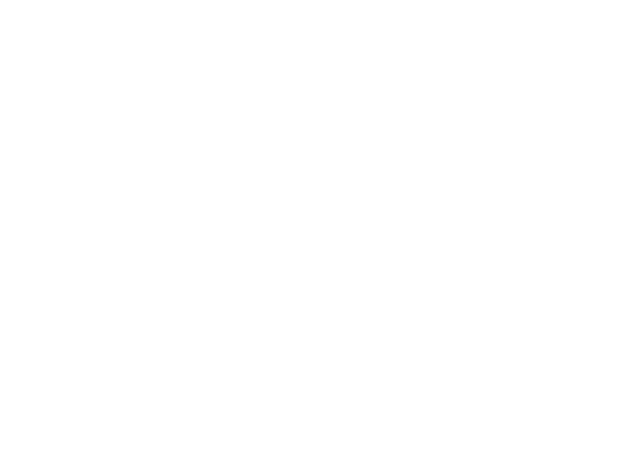
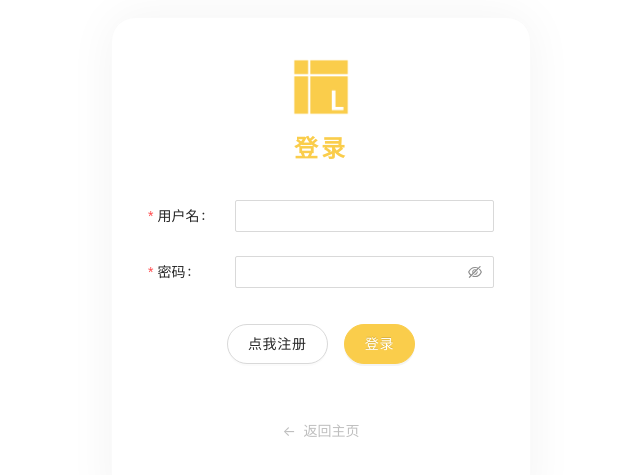
Before and after one commit to pwp-app/lognet-frontend, a React (Create React App) app: page /portal in a window 1280 px wide. Shown: the part 135-610 px from the top of the page, without its empty margins (319-959 px from the left). Built offline with nearby package versions, Linux system fonts and the light colour scheme.

Commit message:
add: portal page

```diff
--- a/src/app.jsx
+++ b/src/app.jsx
@@ -2,7 +2,7 @@ import React from 'react';
 import Routes from './routes/routes';
 import { BrowserRouter as Router } from 'react-router-dom';
 
-class App extends React.PureComponent {
+class App extends React.Component {
     render() {
         return (
             <div className="app">
--- a/src/index.js
+++ b/src/index.js
@@ -1,11 +1,12 @@
 import React from 'react';
 import ReactDOM from 'react-dom';
 import App from './app';
+import { ConfigProvider } from 'antd';
 import './styles/main.less';
 
 ReactDOM.render(
-    <React.StrictMode>
+    <ConfigProvider autoInsertSpaceInButton={false}>
         <App />
-    </React.StrictMode>,
+    </ConfigProvider>,
     document.getElementById('root')
 );
--- a/src/styles/main.less
+++ b/src/styles/main.less
@@ -10,4 +10,5 @@
 
 // views
 @import './views/landing.less';
+@import './views/portal.less';
 @import './views/notfound.less';
--- /dev/null
+++ b/src/styles/views/portal.less
@@ -0,0 +1,58 @@
+.page-portal {
+    min-height: 100vh;
+    display: flex;
+    align-items: center;
+    justify-content: center;
+}
+
+.container-portal {
+    padding: 28px 36px 32px 36px;
+    min-width: 420px;
+    border-radius: 24px;
+    border: 1px solid #fafafa;
+    box-shadow: 0 0 48px rgba(0, 0, 0, .05);
+    .portal-title {
+        margin-bottom: 32px;
+        &-logo {
+            text-align: center;
+            margin: 12px 0 8px 0;
+            img {
+                width: 58px;
+            }
+        }
+        &-text {
+            text-align: center;
+            font-size: 24px;
+            font-weight: 600;
+            letter-spacing: 0.125em;
+            color: @color-primary;
+            margin: 14px 0;
+        }
+    }
+    .portal-form {
+        .portal-form-action {
+            margin: 36px 0 32px 0;
+            text-align: center;
+        }
+        .ant-btn {
+            font-size: 14px;
+            letter-spacing: 0.05em;
+        }
+        .ant-btn:first-child {
+            margin-right: 16px;
+        }
+        .ant-form-item-label {
+            user-select: none;
+        }
+    }
+    .portal-back {
+        margin: 56px auto 38px auto;
+        width: max-content;
+        color: #bfbfbf;
+        transition: 200ms;
+    }
+    .portal-back:hover {
+        color: #8c8c8c;
+        cursor: pointer;
+    }
+}
--- a/src/views/portal.jsx
+++ b/src/views/portal.jsx
@@ -1,13 +1,142 @@
 import React from 'react';
+import { Form, Input, Button } from 'antd';
+import { withRouter } from 'react-router-dom';
+import logo from '../assets/image/lognet.png';
+
+// form layouts
+const layout = {
+    labelCol: { span: 6 },
+    wrapperCol: { span: 18 },
+};
 
 class PortalPage extends React.Component {
+    state = {
+        formType: 'login',
+    }
+    switchRegister = () => {
+        this.setState({
+            formType: 'register',
+        });
+    }
+    switchLogin = () => {
+        this.setState({
+            formType: 'login'
+        });
+    }
+    backHome = () => {
+        this.props.history.push('/');
+    }
     render() {
         return (
             <div className="page-portal">
-
+                <div className="container container-portal">
+                    <div className="portal-title">
+                        <div className="portal-title-logo">
+                            <img src={logo} alt="Lognet"/>
+                        </div>
+                        <div className="portal-title-text">
+                            { this.state.formType === 'login' ? '登录' : '注册'}
+                        </div>
+                    </div>
+                    <div className="portal-form">
+                        {
+                            this.state.formType === 'login' ?
+                            <LoginForm switch={this.switchRegister} /> :
+                            <RegisterForm switch={this.switchLogin} />
+                        }
+                    </div>
+                    <div className="portal-back" onClick={this.backHome}>
+                        <span>&lt;-&nbsp;&nbsp;返回主页</span>
+                    </div>
+                </div>
             </div>
         )
     }
 }
 
-export default PortalPage;
+class LoginForm extends React.Component {
+    onFinish = (values) => {
+
+    }
+    onFinishFailed = () => {
+
+    }
+    render() {
+        return (
+            <Form
+                {...layout}
+                name="login"
+                labelAlign="left"
+                onFinish={this.onFinish}
+                onFinishFailed={this.onFinishFailed}
+                >
+                <Form.Item
+                    label="用户名"
+                    name="username"
+                    rules={[{ required: true, message: '请输入您的用户名' }]}
+                >
+                    <Input />
+                </Form.Item>
+                <Form.Item
+                    label="密码"
+                    name="password"
+                    rules={[{ required: true, message: '请输入您的密码' }]}
+                >
+                    <Input.Password />
+                </Form.Item>
+                <div className="portal-form-action">
+                    <Button size="large" shape="round" onClick={this.props.switch}>点我注册</Button>
+                    <Button type="primary" size="large" shape="round">登录</Button>
+                </div>
+            </Form>
+        )
+    }
+}
+
+class RegisterForm extends React.Component {
+    render() {
+        return (
+            <Form
+                {...layout}
+                name="register"
+                labelAlign="left"
+                onFinish={this.onFinish}
+                onFinishFailed={this.onFinishFailed}
+                >
+                <Form.Item
+                    label="用户名"
+                    name="username"
+                    rules={[{required: true, message: '请输入用户名'}]}>
+                        <Input/>
+                    </Form.Item>
+                    <Form.Item
+                    label="密码"
+                    name="password"
+                    rules={[{ required: true, message: '请输入密码' }]}
+                >
+                    <Input.Password />
+                </Form.Item>
+                <Form.Item
+                    label="确认密码"
+                    name="confirmPassword"
+                    rules={[{ required: true, message: '请再次输入密码' }]}
+                >
+                    <Input.Password />
+                </Form.Item>
+                <Form.Item
+                    label="邮箱"
+                    name="email"
+                    rules={[{ required: true, message: '请输入您的邮箱' }]}
+                >
+                    <Input.Password />
+                </Form.Item>
+                <div className="portal-form-action">
+                    <Button size="large" shape="round" onClick={this.props.switch}>返回登录</Button>
+                    <Button type="primary" size="large" shape="round">注册</Button>
+                </div>
+            </Form>
+        )
+    }
+}
+
+export default withRouter(PortalPage);
```
